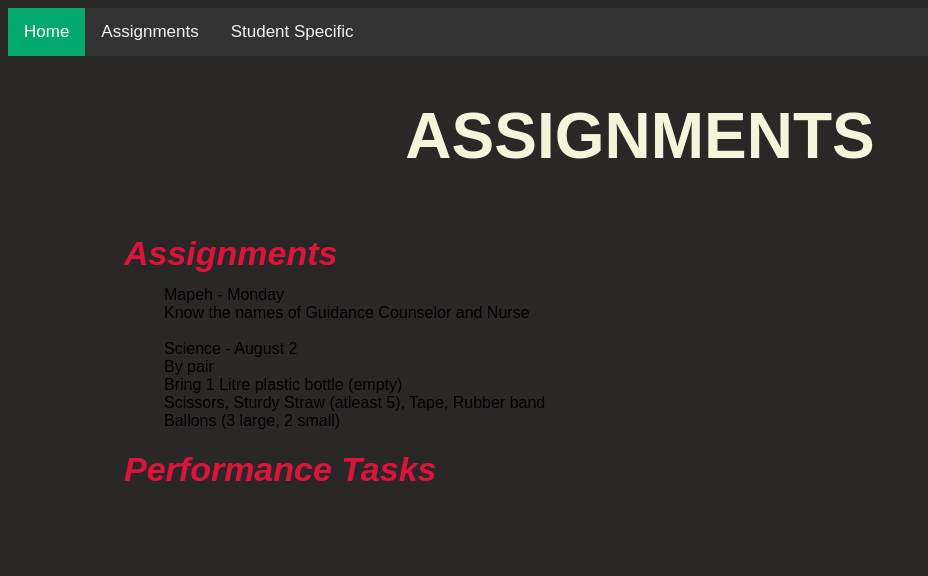
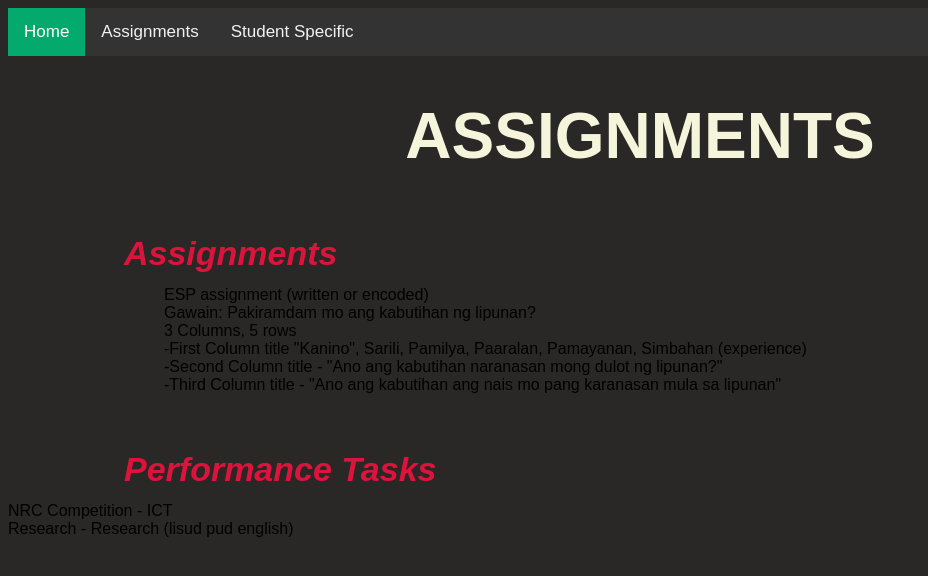
Before and after one commit to CubeOfJazz/LewisAssignments, a plain HTML site: page Assignments.html in a window 1280 px wide. Shown: the whole page, without its empty margins (0-928 px from the left). Drawn offline with Linux system fonts and the light colour scheme.

Commit message:
Add files via upload

```diff
--- a/Assignments.html
+++ b/Assignments.html
@@ -20,20 +20,17 @@
     <br>
     <p id="assignment-var">
         <br>
-        Mapeh - Monday
+        ESP assignment (written or encoded)
         <br>
-        Know the names of Guidance Counselor and Nurse
+        Gawain: Pakiramdam mo ang kabutihan ng lipunan?
         <br>
+        3 Columns, 5 rows
         <br>
-        Science - August 2
+        -First Column title "Kanino", Sarili, Pamilya, Paaralan, Pamayanan, Simbahan (experience)
         <br>
-        By pair
+        -Second Column title - "Ano ang kabutihan naranasan mong dulot ng lipunan?"
         <br>
-        Bring 1 Litre plastic bottle (empty)
-        <br>
-        Scissors, Sturdy Straw (atleast 5), Tape, Rubber band
-        <br>
-        Ballons (3 large, 2 small)
+        -Third Column title - "Ano ang kabutihan ang nais mo pang karanasan mula sa lipunan"
     </p>
 
     <br>
@@ -49,5 +46,12 @@
     <br>
     <br>
     <b><i id="perf">Performance Tasks</i></b>
+    <br>
+    <br>
+    <p id="performance-var">
+        NRC Competition - ICT
+        <br>
+        Research - Research (lisud pud english)
+    </p>
 </body>
 </html>
```
Also changed, not shown: index.html (+2 -6 lines).
